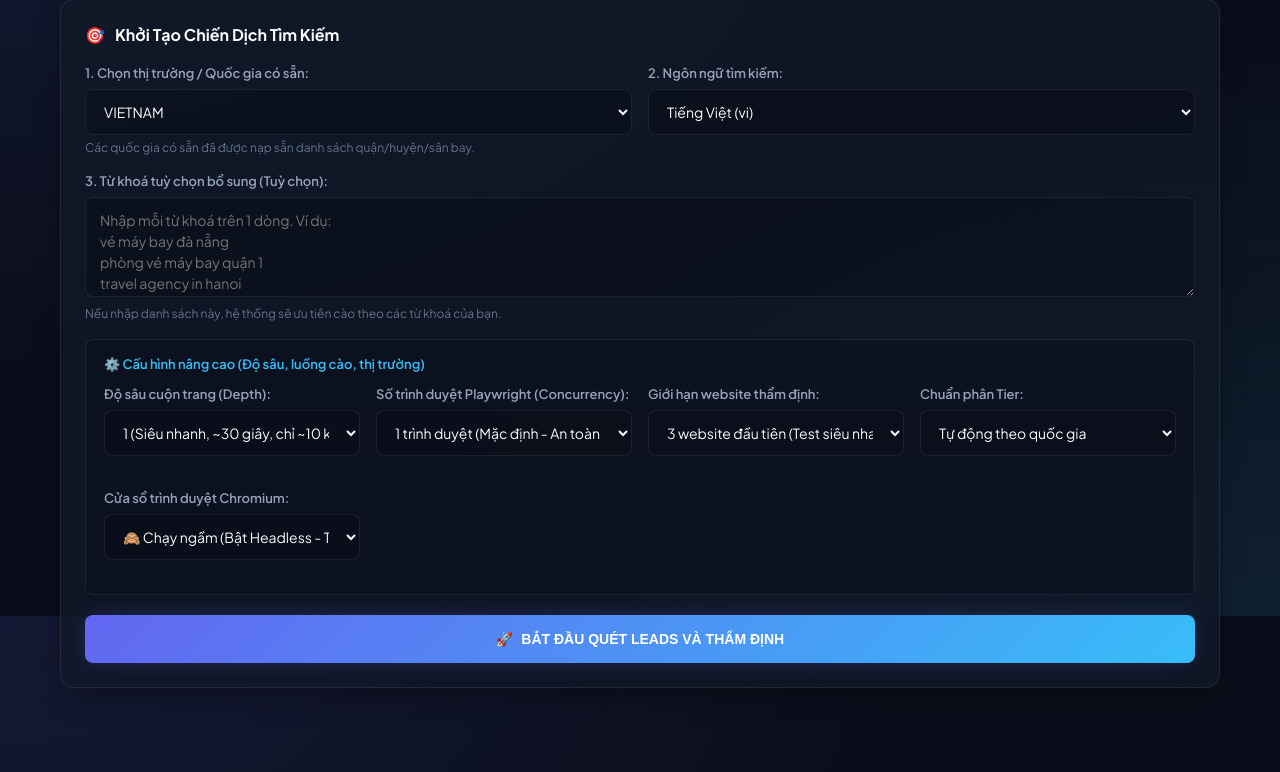
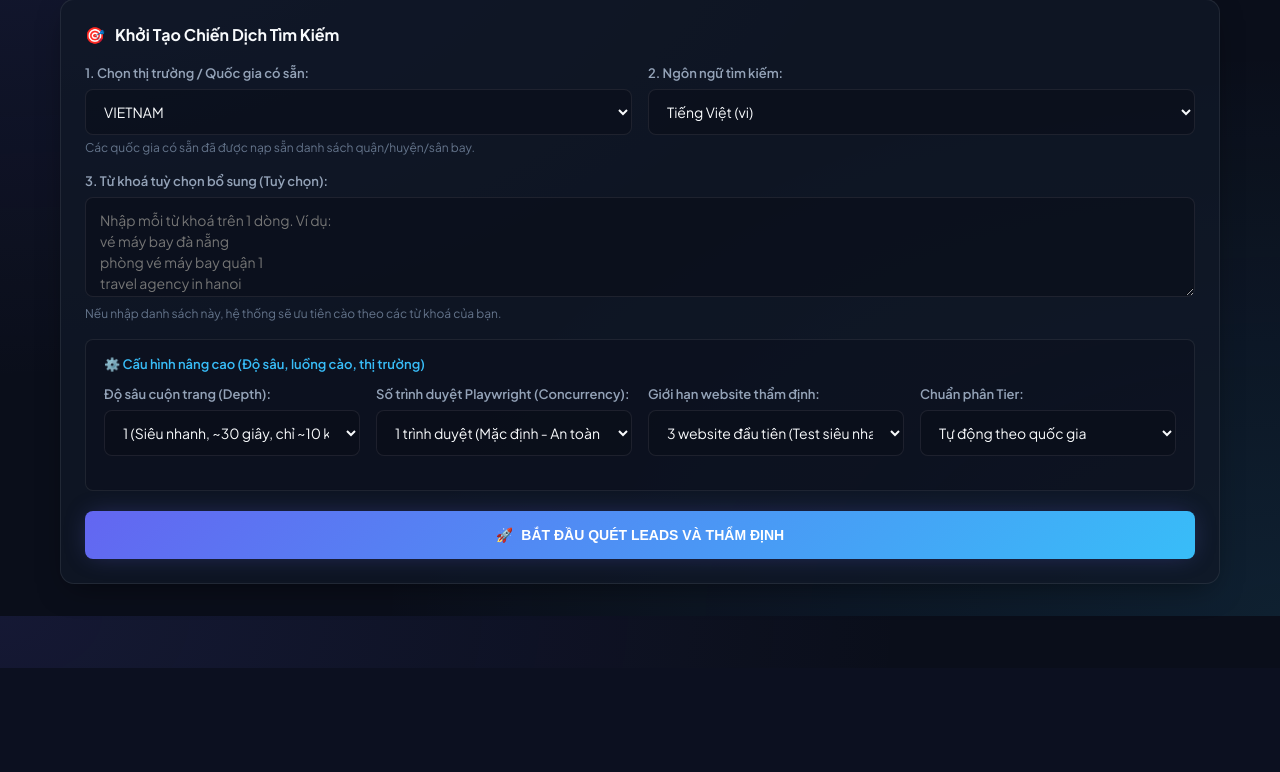
Before and after one commit to lenhan1102/hn-ota-finder, a FastAPI app: page / in a window 1280 px wide. Shown: the part 184-956 px from the top of the page. After the commit the page ends 852 px from the top, so only its background shows below. Run offline with FastAPI, Linux system fonts and the light colour scheme; data that the repository does not hold is empty.

Commit message:
fix(ui): remove headless dropdown and enforce headless=true

```diff
--- a/src/web/templates/index.html
+++ b/src/web/templates/index.html
@@ -776,14 +776,6 @@
                   <option value="ota_first">OTA-First (Bắt buộc có Online Search)</option>
                 </select>
               </div>
-
-              <div class="form-group">
-                <label for="headlessInput">Cửa sổ trình duyệt Chromium:</label>
-                <select id="headlessInput" class="form-control">
-                  <option value="true" selected>🙈 Chạy ngầm (Bật Headless - Tiết kiệm tài nguyên)</option>
-                  <option value="false">👁️ Hiển thị cửa sổ thật (Tắt Headless - Xem trực tiếp)</option>
-                </select>
-              </div>
             </div>
           </div>
 
@@ -944,7 +936,7 @@
       const concurrency = parseInt(document.getElementById('concurrencyInput').value);
       const max_sites = parseInt(document.getElementById('maxSitesInput').value);
       const market_type = document.getElementById('marketType').value;
-      const headless = document.getElementById('headlessInput') ? document.getElementById('headlessInput').value === 'true' : false;
+      const headless = true;
 
       const payload = {
         country,
```
